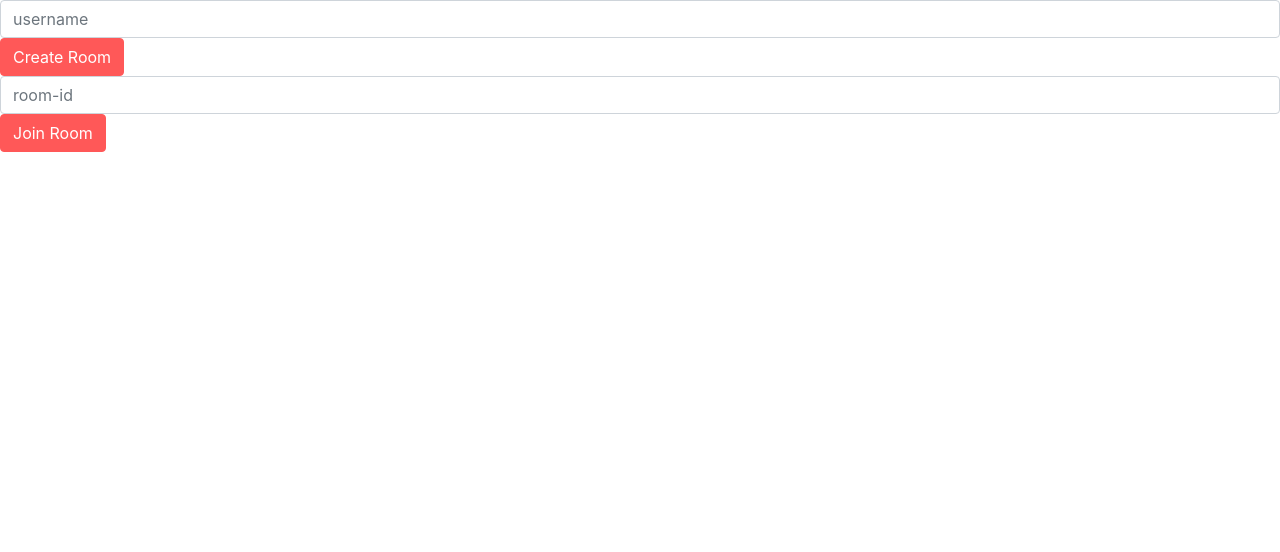
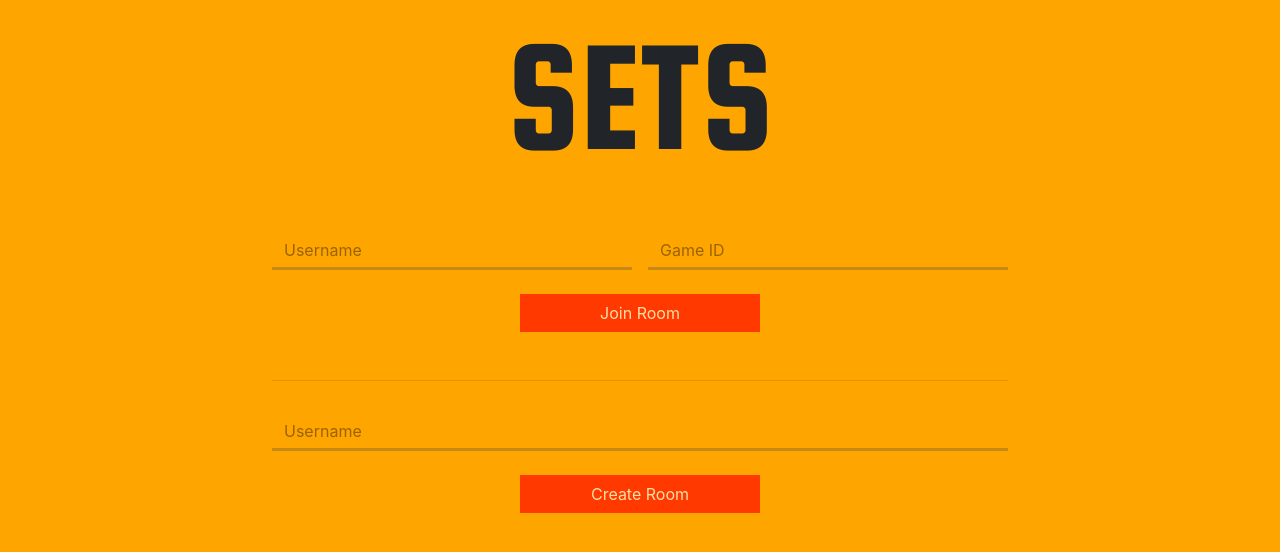
Before and after one commit to HippoBrothers/sets-frontend, a React (Create React App) app: page / in a window 1280 px wide. Shown: the top 552 px of the page. Built offline with nearby package versions, Linux system fonts and the light colour scheme.

Commit message:
Styling home page

```diff
--- /dev/null
+++ b/src/components/logo/Logo.tsx
@@ -0,0 +1,13 @@
+import React from "react";
+
+import "./logo.scss";
+
+type LogoProps = {
+  className?: string;
+};
+
+const Logo: React.FunctionComponent<LogoProps> = ({ className = "" }) => {
+  return <h1 className={`sets-logo ${className}`}>SETS</h1>;
+};
+
+export default Logo;
--- /dev/null
+++ b/src/components/logo/logo.scss
@@ -0,0 +1,5 @@
+@import url("https://fonts.googleapis.com/css2?family=Squada+One&display=swap");
+
+.sets-logo {
+  font-family: "Squada One", cursive;
+}
--- a/src/pages/home/HomePage.tsx
+++ b/src/pages/home/HomePage.tsx
@@ -1,49 +1,72 @@
-import React, {useCallback, useState} from 'react';
-import {Button, FormControl} from 'react-bootstrap';
-import {useDispatch} from 'react-redux';
-import {createRoom, joinRoom} from '../../store/roomActions';
+import React, { useCallback, useState } from "react";
+import { Button, FormControl, Row } from "react-bootstrap";
+import { useDispatch } from "react-redux";
+import { createRoom, joinRoom } from "../../store/roomActions";
+import Logo from "../../components/logo/Logo";
+
+import "./homePage.scss";
 
 type HomePageProps = {};
 
 const HomePage: React.FunctionComponent<HomePageProps> = () => {
   const dispatch = useDispatch();
-    const [username, setUsername] = useState('');
-    const [roomID, setRoomID] = useState('');
+  const [username, setUsername] = useState("");
+  const [roomID, setRoomID] = useState("");
 
-    const createRoomCb = useCallback(
-        () => {
+  const createRoomCb = useCallback(() => {
     if (username.length > 2) {
       dispatch(createRoom(username));
     }
-        },
-        [dispatch, username],
-    );
+  }, [dispatch, username]);
 
-    const joinRoomCb = useCallback(
-        () => {
+  const joinRoomCb = useCallback(() => {
     if (username.length > 2 && roomID.length > 8) {
-                dispatch(joinRoom({username: username, roomID: roomID}));
+      dispatch(joinRoom({ username: username, roomID: roomID }));
     }
-        },
-        [dispatch, username, roomID],
-    );
+  }, [dispatch, username, roomID]);
 
   return (
     <div className="sets-page sets-page--home">
-            <FormControl placeholder="username" value={username} onChange={(e) => setUsername(e.target.value)}/>
-            <Button
-                onClick={createRoomCb}
-                disabled={username.length < 2}
-            >
-                Create Room
-            </Button>
-            <FormControl placeholder="room-id" value={roomID} onChange={(e) => {
-                setRoomID(e.target.value)
-            }}/>
+      <Logo />
+      <div className="join-forms">
+        <div className="join-room">
+          <div className="inputs">
+            <FormControl
+              placeholder="Username"
+              value={username}
+              onChange={(e) => setUsername(e.target.value)}
+            />
+            <FormControl
+              placeholder="Game ID"
+              value={roomID}
+              onChange={(e) => {
+                setRoomID(e.target.value);
+              }}
+            />
+          </div>
           <Button
             onClick={joinRoomCb}
             disabled={username.length < 2 || roomID.length < 9}
-            >Join Room</Button>
+          >
+            Join Room
+          </Button>
+        </div>
+
+        <hr />
+
+        <div className="new-room">
+          <div className="inputs">
+            <FormControl
+              placeholder="Username"
+              value={username}
+              onChange={(e) => setUsername(e.target.value)}
+            />
+          </div>
+          <Button onClick={createRoomCb} disabled={username.length < 2}>
+            Create Room
+          </Button>
+        </div>
+      </div>
     </div>
   );
 };
--- a/src/pages/home/homePage.scss
+++ b/src/pages/home/homePage.scss
@@ -0,0 +1,90 @@
+@import "~bootstrap/scss/bootstrap-grid.scss";
+
+.sets-page.sets-page--home {
+  background-color: orange;
+
+  height: 100%;
+  overflow: auto;
+  padding: 0 2em;
+
+  display: flex;
+  flex-direction: column;
+  align-items: center;
+
+  .sets-logo {
+    font-size: 10em;
+  }
+
+  .join-forms {
+    width: 100%;
+    max-width: 800px;
+    display: flex;
+    flex-direction: column;
+
+    align-items: center;
+
+    @include media-breakpoint-up(md) {
+        padding: 2em;
+    }
+
+    .inputs {
+      display: flex;
+      flex-direction: column;
+      width: 100%;
+
+      & > *:not(:last-child) {
+        margin-bottom: 1em;
+      }
+      margin-bottom: 1.5em;
+    }
+
+    @include media-breakpoint-up(md) {
+      .inputs {
+        flex-direction: row;
+        & > *:not(:last-child) {
+          margin-right: 1em;
+          margin-bottom: 0;
+        }
+      }
+    }
+
+    input {
+      background-color: transparent;
+      border: none;
+      border-radius: 0;
+      border-bottom: solid 3px rgba(70, 70, 70, 0.3);
+
+      color: black;
+
+      &::placeholder {
+        color: rgba(0, 0, 0, 0.4);
+      }
+
+      &:focus {
+        box-shadow: none;
+        border-color: red;
+      }
+    }
+
+    .btn {
+      border-radius: 0;
+
+      width: 15em;
+      max-width: 100%;
+      &:focus {
+        box-shadow: none;
+      }
+    }
+
+    & > * {
+      display: flex;
+      flex-direction: column;
+      align-items: center;
+      width: 100%;
+
+      &:not(:last-child) {
+        margin-bottom: 2em;
+      }
+    }
+  }
+}
```
Lines whose indentation alone changed are shown as unchanged.
